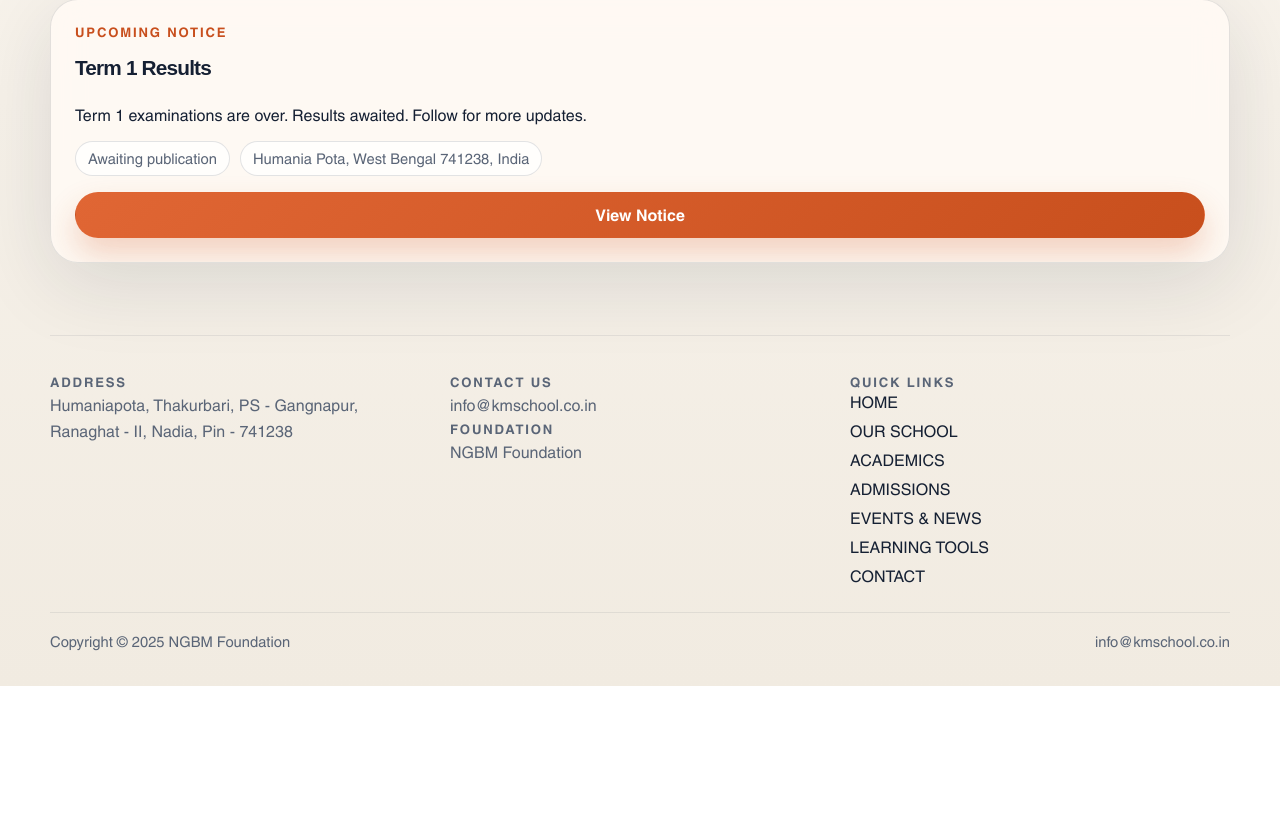
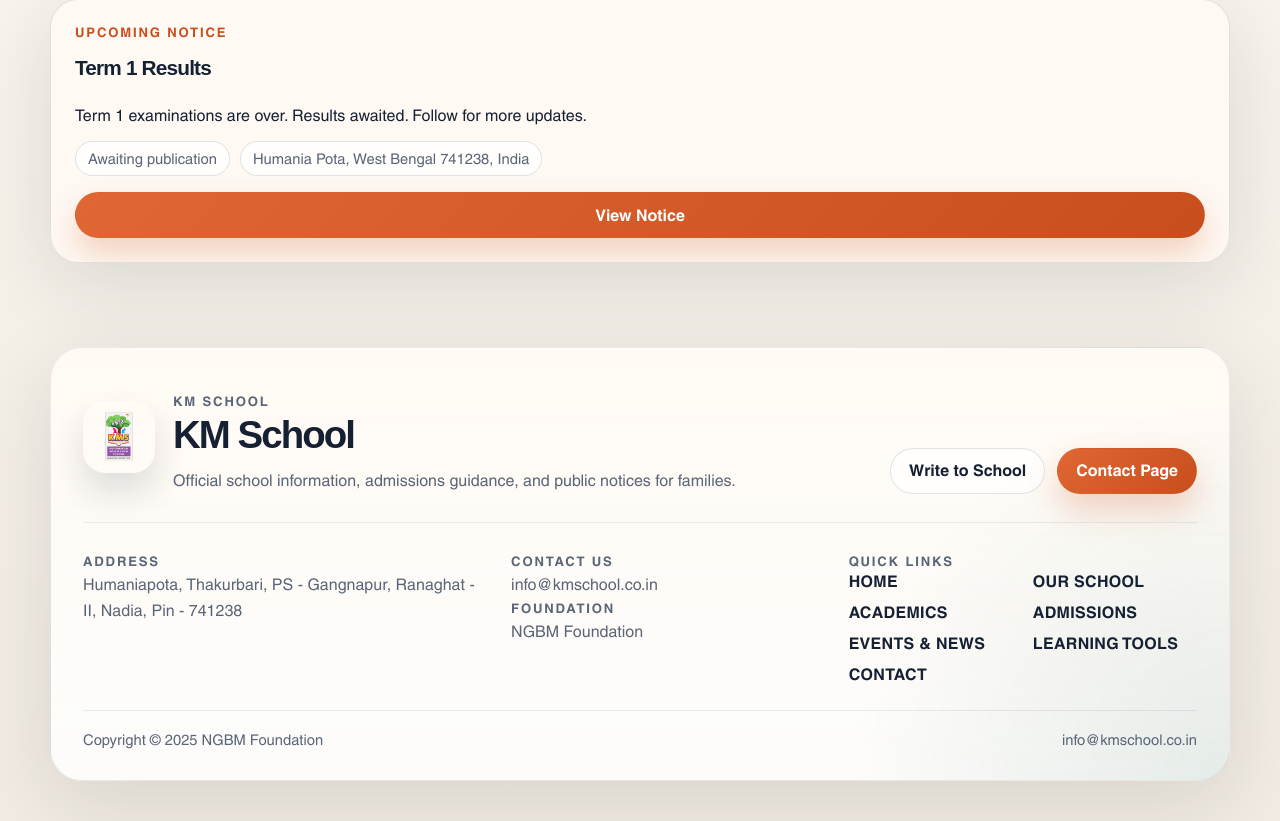
Before and after one commit to as4401s/School_website, a Next.js app: page /blog in a window 1280 px wide. Shown: the part 1452-2273 px from the top of the page. Before the commit the page ends 2138 px from the top, so only its background shows below. Built offline with nearby package versions, Linux system fonts and the light colour scheme; a web font is replaced by a local one.

Commit message:
Refine home highlight and footer layout

```diff
--- a/src/app/globals.css
+++ b/src/app/globals.css
@@ -469,10 +469,156 @@
   grid-template-columns: repeat(4, minmax(0, 1fr));
 }
 
+.home-cta-grid {
+  display: grid;
+  grid-template-columns: repeat(2, minmax(0, 1fr));
+  gap: 24px;
+  align-items: stretch;
+}
+
 .feature-panel {
   display: grid;
   grid-template-columns: minmax(0, 1.1fr) minmax(240px, 0.9fr);
   overflow: hidden;
+}
+
+.notice-spotlight,
+.prospectus-panel {
+  position: relative;
+  overflow: hidden;
+  min-height: 100%;
+  border: 1px solid var(--line);
+  border-radius: 32px;
+  box-shadow: var(--shadow);
+}
+
+.notice-spotlight {
+  display: grid;
+  gap: 22px;
+  padding: 32px;
+  background:
+    radial-gradient(circle at bottom right, rgba(224, 102, 52, 0.14), transparent 28%),
+    linear-gradient(180deg, rgba(255, 250, 244, 0.98), rgba(255, 255, 255, 0.86));
+}
+
+.notice-spotlight__header {
+  display: grid;
+  gap: 10px;
+}
+
+.notice-spotlight h3 {
+  margin: 0;
+  max-width: 10ch;
+  font-family: var(--font-display), "Noto Serif Bengali", serif;
+  font-size: clamp(2.4rem, 4.4vw, 3.6rem);
+  line-height: 0.95;
+  letter-spacing: -0.05em;
+}
+
+.notice-spotlight__summary {
+  max-width: 34ch;
+  color: var(--muted);
+  font-size: 1.02rem;
+  line-height: 1.8;
+}
+
+.notice-spotlight__chips {
+  display: flex;
+  flex-wrap: wrap;
+  gap: 12px;
+}
+
+.notice-spotlight__chips .chip:first-child {
+  background: rgba(224, 102, 52, 0.12);
+  border-color: rgba(200, 79, 29, 0.18);
+  color: var(--accent-strong);
+}
+
+.notice-spotlight__footer {
+  display: grid;
+  gap: 14px;
+  margin-top: auto;
+}
+
+.notice-spotlight .btn {
+  justify-self: start;
+  padding-inline: 28px;
+}
+
+.prospectus-panel {
+  display: grid;
+  grid-template-columns: minmax(0, 1fr) minmax(280px, 0.72fr);
+  background:
+    linear-gradient(135deg, rgba(255, 255, 255, 0.88), rgba(255, 250, 244, 0.96)),
+    rgba(255, 250, 244, 0.92);
+}
+
+.prospectus-panel__copy {
+  display: grid;
+  align-content: start;
+  gap: 18px;
+  padding: 32px;
+}
+
+.prospectus-panel__copy h2 {
+  margin: 0;
+  max-width: 8ch;
+  font-family: var(--font-display), "Noto Serif Bengali", serif;
+  font-size: clamp(2.8rem, 5vw, 4.6rem);
+  line-height: 0.92;
+  letter-spacing: -0.06em;
+}
+
+.prospectus-panel__copy p {
+  max-width: 28ch;
+  color: var(--muted);
+  line-height: 1.8;
+}
+
+.prospectus-panel__copy .btn {
+  justify-self: start;
+  padding-inline: 24px;
+}
+
+.prospectus-panel__image-wrap {
+  position: relative;
+  min-height: 100%;
+}
+
+.prospectus-panel__image-wrap::after {
+  content: "";
+  position: absolute;
+  inset: 0;
+  background:
+    linear-gradient(90deg, rgba(21, 32, 51, 0.2), transparent 34%),
+    linear-gradient(180deg, rgba(21, 32, 51, 0.08), transparent 34%);
+  z-index: 1;
+  pointer-events: none;
+}
+
+.prospectus-panel__image-badge {
+  position: absolute;
+  top: 22px;
+  left: 22px;
+  z-index: 2;
+  display: inline-flex;
+  align-items: center;
+  padding: 8px 14px;
+  border-radius: 999px;
+  background: rgba(255, 255, 255, 0.86);
+  border: 1px solid rgba(255, 255, 255, 0.42);
+  color: var(--ink);
+  font-size: 0.84rem;
+  font-weight: 700;
+  letter-spacing: 0.08em;
+  text-transform: uppercase;
+}
+
+.prospectus-panel__image {
+  width: 100%;
+  height: 100%;
+  object-fit: cover;
+  object-position: center 24%;
 }
 
 .feature-panel__copy {
@@ -584,6 +730,7 @@
 .stack {
   display: grid;
   gap: 16px;
+  align-content: start;
 }
 
 .chip-row {
@@ -602,6 +749,7 @@
   border: 1px solid var(--line);
   color: var(--muted);
   font-size: 0.92rem;
+  max-width: 100%;
 }
 
 .login-layout,
@@ -732,24 +880,90 @@
 }
 
 .site-footer {
-  padding: 0 0 36px;
+  padding: 12px 0 40px;
 }
 
-.site-footer__grid,
-.site-footer__meta {
-  border-top: 1px solid rgba(21, 32, 51, 0.08);
+.site-footer__panel {
+  position: relative;
+  overflow: hidden;
+  padding: 32px;
+  border: 1px solid rgba(21, 32, 51, 0.08);
+  border-radius: 32px;
+  background:
+    radial-gradient(circle at bottom right, rgba(58, 111, 99, 0.12), transparent 30%),
+    linear-gradient(180deg, rgba(255, 250, 244, 0.96), rgba(255, 255, 255, 0.84));
+  box-shadow: var(--shadow);
+}
+
+.site-footer__lead {
+  display: grid;
+  grid-template-columns: minmax(0, 1.2fr) auto;
+  align-items: end;
+  gap: 24px;
+  padding-bottom: 28px;
+  border-bottom: 1px solid rgba(21, 32, 51, 0.08);
+}
+
+.site-footer__brand {
+  display: flex;
+  align-items: center;
+  gap: 18px;
+}
+
+.site-footer__logo {
+  width: 72px;
+  height: 72px;
+  border-radius: 22px;
+  box-shadow: 0 18px 34px rgba(21, 32, 51, 0.14);
+}
+
+.site-footer__brand-copy h2 {
+  margin: 0;
+  font-family: var(--font-display), "Noto Serif Bengali", serif;
+  font-size: clamp(1.9rem, 3vw, 3rem);
+  letter-spacing: -0.05em;
+}
+
+.site-footer__brand-copy p {
+  margin: 10px 0 0;
+  max-width: 40rem;
+  color: var(--muted);
+  line-height: 1.7;
+}
+
+.site-footer__cta {
+  display: flex;
+  flex-wrap: wrap;
+  justify-content: flex-end;
+  gap: 12px;
 }
 
 .site-footer__grid {
   display: grid;
-  grid-template-columns: repeat(3, minmax(0, 1fr));
-  gap: 20px;
-  padding-top: 36px;
+  grid-template-columns: minmax(0, 1.16fr) minmax(0, 0.9fr) minmax(0, 1fr);
+  gap: 24px;
+  padding-top: 28px;
 }
 
 .site-footer__block a,
 .site-footer__meta a {
   color: inherit;
+}
+
+.site-footer__block a:hover,
+.site-footer__meta a:hover,
+.site-footer__links a:hover {
+  color: var(--accent-strong);
+}
+
+.site-footer__links {
+  grid-template-columns: repeat(2, minmax(0, 1fr));
+  gap: 12px 20px;
+}
+
+.site-footer__links a {
+  font-weight: 700;
+  letter-spacing: 0.02em;
 }
 
 .site-footer__meta {
@@ -758,6 +972,7 @@
   gap: 16px;
   padding-top: 20px;
   margin-top: 26px;
+  border-top: 1px solid rgba(21, 32, 51, 0.08);
   color: var(--muted);
   font-size: 0.92rem;
 }
@@ -791,6 +1006,9 @@
 @media (max-width: 1120px) {
   .hero__content,
   .feature-panel,
+  .prospectus-panel,
+  .home-cta-grid,
+  .site-footer__lead,
   .login-layout__grid,
   .portal-layout__grid,
   .contact-grid,
@@ -851,8 +1069,25 @@
     padding: 28px;
   }
 
+  .notice-spotlight,
+  .prospectus-panel__copy,
+  .site-footer__panel {
+    padding: 24px;
+  }
+
+  .notice-spotlight h3,
+  .prospectus-panel__copy h2 {
+    max-width: none;
+  }
+
+  .notice-spotlight .btn,
+  .prospectus-panel__copy .btn {
+    width: 100%;
+  }
+
   .login-form__actions,
   .portal-pane__actions,
+  .site-footer__cta,
   .hero__actions,
   .section-header {
     flex-direction: column;
--- a/src/components/site-footer.tsx
+++ b/src/components/site-footer.tsx
@@ -1,5 +1,6 @@
 "use client";
 
+import Image from "next/image";
 import Link from "next/link";
 
 import { LocalizedText } from "@/components/language-provider";
@@ -30,10 +31,52 @@
   bn: `কপিরাইট © ২০২৫ ${siteMeta.foundation}`,
 };
 
+const footerSummary = {
+  en: "Official school information, admissions guidance, and public notices for families.",
+  bn: "পরিবারের জন্য বিদ্যালয়ের অফিসিয়াল তথ্য, ভর্তি-সংক্রান্ত দিকনির্দেশনা এবং জনসাধারণের নোটিশ।",
+};
+
+const footerContactAction = {
+  en: "Write to School",
+  bn: "স্কুলে লিখুন",
+};
+
+const footerContactPage = {
+  en: "Contact Page",
+  bn: "যোগাযোগ পৃষ্ঠা",
+};
+
 export function SiteFooter() {
   return (
     <footer className="site-footer">
-      <div className="shell site-footer__grid">
+      <div className="shell site-footer__panel">
+        <div className="site-footer__lead">
+          <div className="site-footer__brand">
+            <Image
+              alt={`${siteMeta.shortName} logo`}
+              className="site-footer__logo"
+              height={72}
+              src="/media/logo.png"
+              width={72}
+            />
+            <div className="site-footer__brand-copy">
+              <LocalizedText as="p" className="eyebrow" text={siteMeta.name} />
+              <LocalizedText as="h2" text={siteMeta.name} />
+              <LocalizedText as="p" text={footerSummary} />
+            </div>
+          </div>
+
+          <div className="site-footer__cta">
+            <a className="btn btn--ghost" href={`mailto:${siteMeta.schoolEmail}`}>
+              <LocalizedText text={footerContactAction} />
+            </a>
+            <Link className="btn btn--accent" href="/contact">
+              <LocalizedText text={footerContactPage} />
+            </Link>
+          </div>
+        </div>
+
+        <div className="site-footer__grid">
           <div className="site-footer__block">
             <LocalizedText as="p" className="eyebrow" text={footerAddressLabel} />
             <LocalizedText as="p" text={siteMeta.address} />
@@ -64,12 +107,13 @@
           </div>
         </div>
 
-      <div className="shell site-footer__meta">
+        <div className="site-footer__meta">
           <a href={siteMeta.foundationUrl} rel="noreferrer" target="_blank">
             <LocalizedText text={footerCopyright} />
           </a>
           <span>{siteMeta.schoolEmail}</span>
         </div>
+      </div>
     </footer>
   );
 }
```
Also changed, not shown: src/app/page.tsx (+41 -10 lines). Lines whose indentation alone changed are shown as unchanged.
